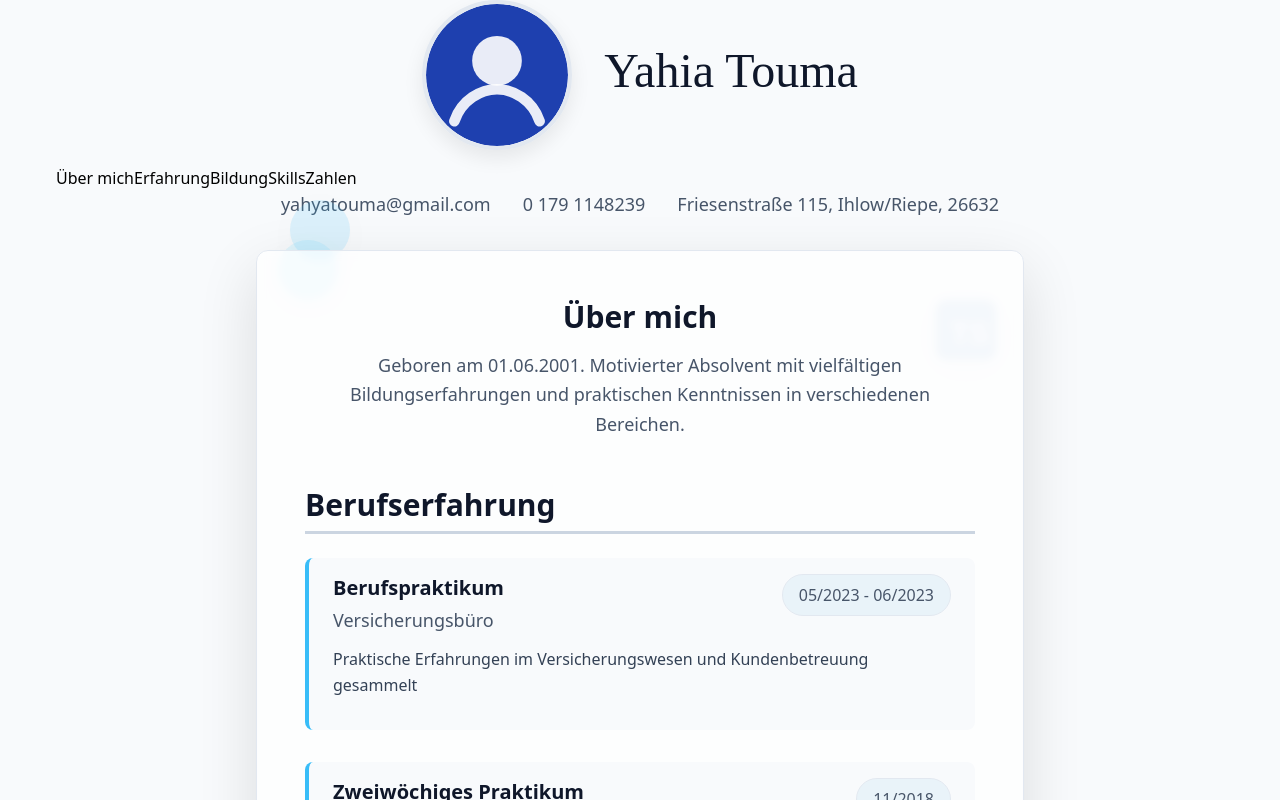
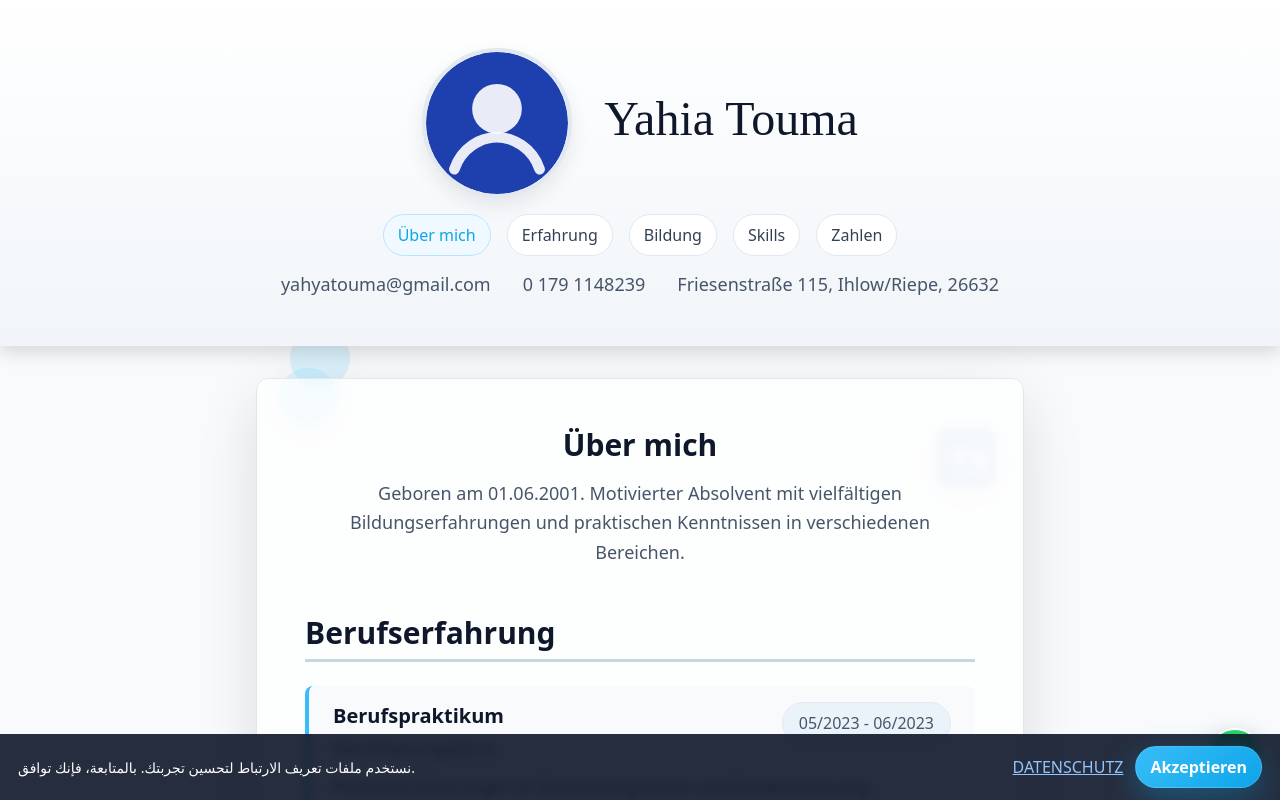
Before and after one commit to yahyatouma/cv, a React (Vite) app: page / in a window 1280 px wide. Shown: the top 800 px of the page. Built offline with nearby package versions, Linux system fonts and the light colour scheme.

Commit message:
Add styles for sticky header, nav, stats, fab, cookie bar, and smooth scroll
cgen-54a0a3d870a74985ac39c14ae27904c8

```diff
--- a/src/styles.css
+++ b/src/styles.css
@@ -19,6 +19,32 @@
 .accent-btn { display: inline-block; padding: 12px 20px; border-radius: 9999px; font-weight: 600; color: white; background: linear-gradient(135deg, #38bdf8, #0ea5e9);
   box-shadow: 0 10px 30px rgba(14,165,233,0.35); transition: transform .2s ease, box-shadow .2s ease, filter .2s ease; transform: translateY(0) scale(1); border: 1px solid rgba(255,255,255,.15); }
 .accent-btn:hover, .accent-btn:focus { transform: translateY(-2px) scale(1.03); box-shadow: 0 16px 40px rgba(14,165,233,0.45); filter: brightness(1.05); }
+
+/* Smooth scroll */
+html { scroll-behavior: smooth; }
+
+/* Sticky header + nav */
+.sticky-header { position: sticky; top: 0; z-index: 50; padding: 48px 0; text-align: center; background: linear-gradient(to bottom, #ffffff, #f8fafc, #f1f5f9); box-shadow: 0 6px 18px rgba(0,0,0,0.15); color: #0f172a; }
+.header-nav { display: flex; gap: 16px; justify-content: center; margin: 6px 0 14px; }
+.nav-link { padding: 8px 14px; border-radius: 9999px; color: #334155; text-decoration: none; border: 1px solid #e2e8f0; background: #fff; transition: all .2s ease; }
+.nav-link:hover { transform: translateY(-1px); box-shadow: 0 6px 16px rgba(0,0,0,0.1); }
+.nav-link--active { color: #0ea5e9; border-color: #bae6fd; background: #f0f9ff; }
+
+/* Stats cards */
+.stat-card { padding: 18px; border: 1px solid #e2e8f0; border-radius: 16px; background: #ffffff; box-shadow: 0 10px 26px rgba(0,0,0,0.08); text-align: center; }
+.stat-value { font-size: 32px; font-weight: 800; color: #0f172a; }
+.stat-label { margin-top: 6px; font-size: 14px; color: #475569; }
+
+/* WhatsApp FAB */
+.wa-fab { position: fixed; right: 18px; bottom: 18px; width: 54px; height: 54px; display: flex; align-items: center; justify-content: center; color: white; background: #25D366; border-radius: 9999px; box-shadow: 0 10px 26px rgba(0,0,0,0.25); border: 2px solid #ffffff; z-index: 60; transition: transform .2s ease; }
+.wa-fab:hover { transform: translateY(-2px) scale(1.03); }
+
+/* Cookie bar */
+.cookie-bar { position: fixed; left: 0; right: 0; bottom: 0; display: flex; gap: 12px; align-items: center; justify-content: space-between; background: rgba(15,23,42,0.9); color: white; padding: 12px 18px; z-index: 70; backdrop-filter: blur(4px); }
+.cookie-text { font-size: 14px; }
+.cookie-actions { display: flex; align-items: center; gap: 12px; }
+.cookie-link { color: #93c5fd; text-decoration: underline; }
+.cookie-accept { padding: 8px 14px; }
 
 /* Print styles for PDF export */
 @page { size: A4; margin: 18mm; }
```
